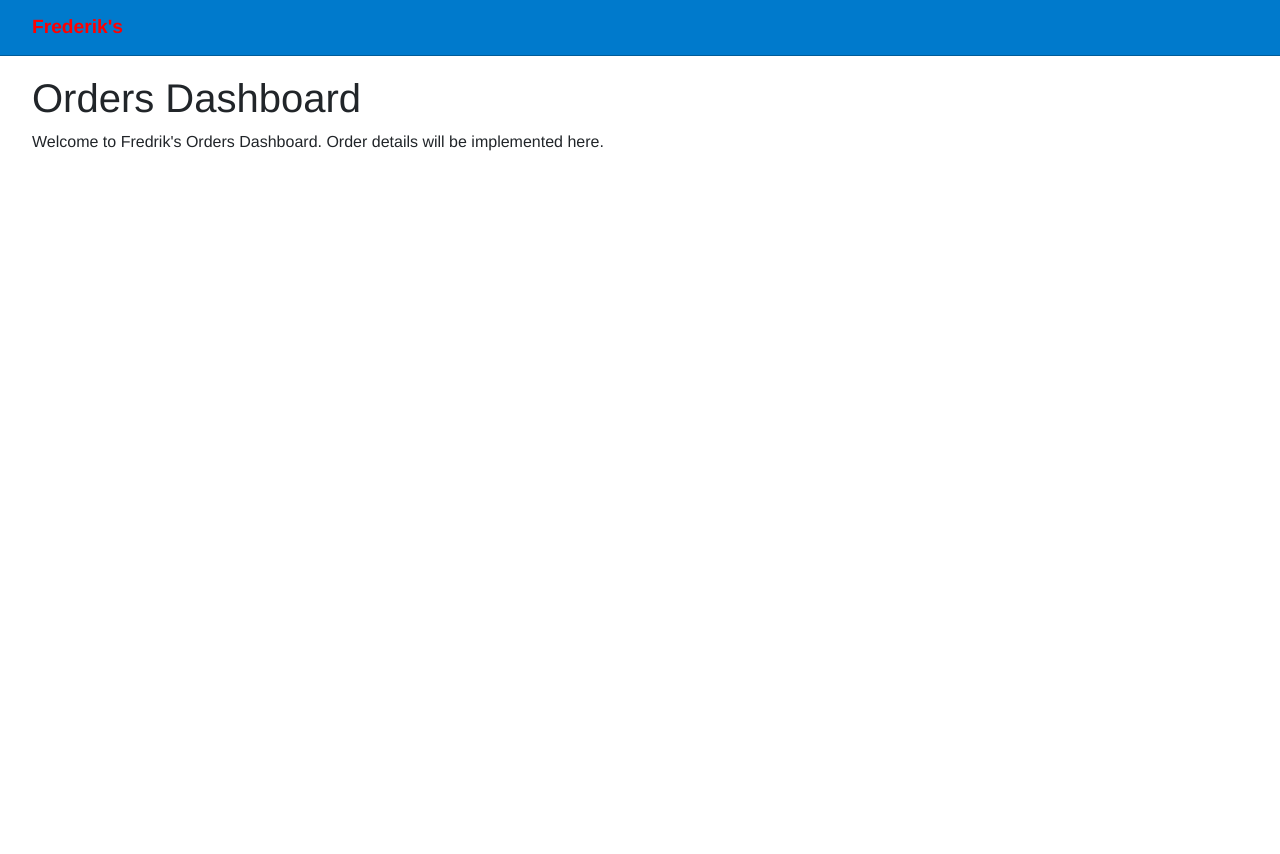
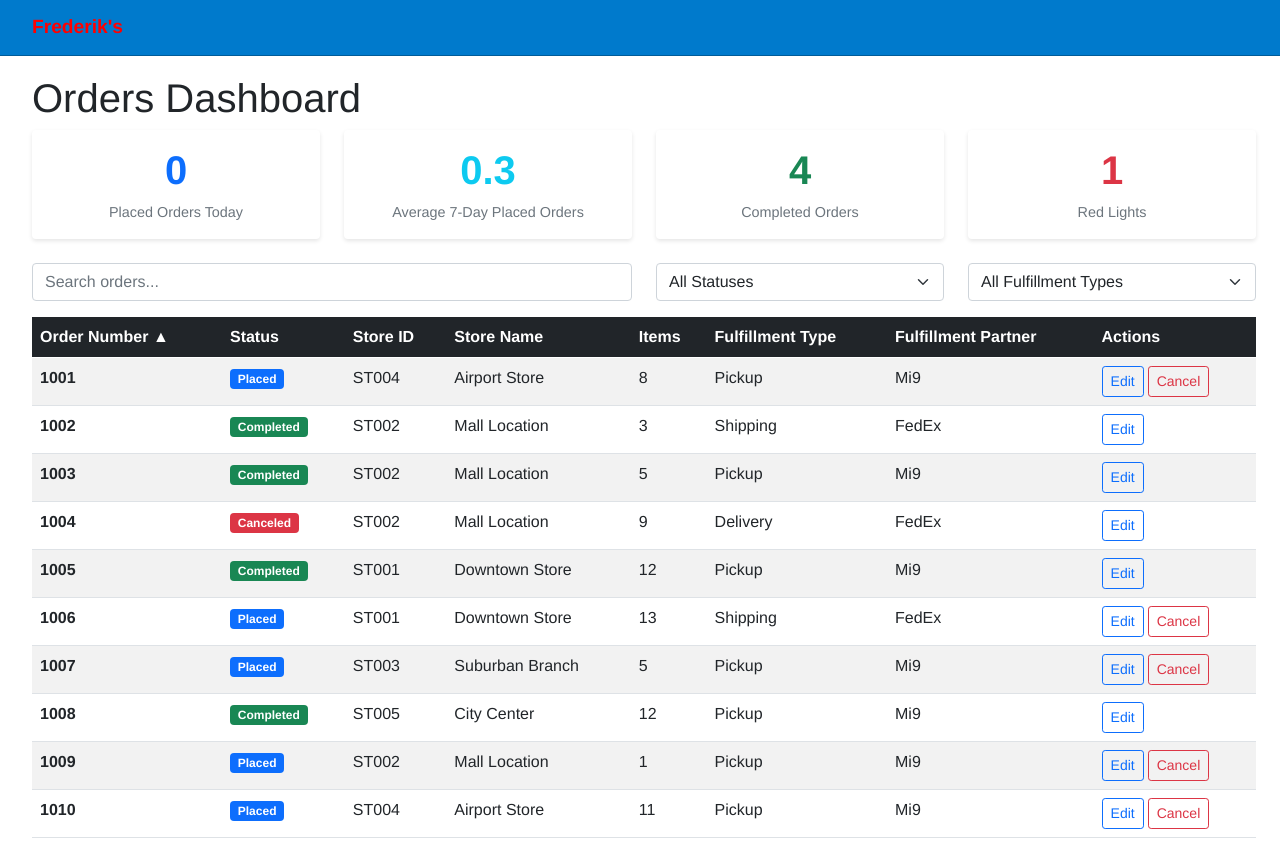
Before and after one commit to ShannyMan/orders-dashboard, an ASP.NET Core app: page / in a window 1280 px wide. Before the commit the page ends 151 px from the top, so only its background shows below. Run offline with ASP.NET Core 8, Linux system fonts and the light colour scheme; style sheets or scripts are compiled from the project's sources.

Commit message:
Complete orders dashboard implementation with metrics and grid
Co-authored-by: ShannyMan <29736122+ShannyMan@users.noreply.github.com>

```diff
--- /dev/null
+++ b/src/OrdersDashboard.Web/Components/DashboardMetricsComponent.razor
@@ -0,0 +1,40 @@
+@using OrdersDashboard.Web.Models
+
+<div class="row mb-4">
+    <div class="col-md-3">
+        <div class="card text-center metric-card">
+            <div class="card-body">
+                <h3 class="text-primary">@Metrics.PlacedOrdersToday</h3>
+                <p class="card-text">Placed Orders Today</p>
+            </div>
+        </div>
+    </div>
+    <div class="col-md-3">
+        <div class="card text-center metric-card">
+            <div class="card-body">
+                <h3 class="text-info">@Metrics.Average7DayPlacedOrders</h3>
+                <p class="card-text">Average 7-Day Placed Orders</p>
+            </div>
+        </div>
+    </div>
+    <div class="col-md-3">
+        <div class="card text-center metric-card">
+            <div class="card-body">
+                <h3 class="text-success">@Metrics.CompletedOrders</h3>
+                <p class="card-text">Completed Orders</p>
+            </div>
+        </div>
+    </div>
+    <div class="col-md-3">
+        <div class="card text-center metric-card">
+            <div class="card-body">
+                <h3 class="text-danger">@Metrics.RedLights</h3>
+                <p class="card-text">Red Lights</p>
+            </div>
+        </div>
+    </div>
+</div>
+
+@code {
+    [Parameter] public DashboardMetrics Metrics { get; set; } = new();
+}
--- /dev/null
+++ b/src/OrdersDashboard.Web/Components/OrdersGrid.razor
@@ -0,0 +1,190 @@
+@using OrdersDashboard.Web.Models
+
+<div class="row mb-3">
+    <div class="col-md-6">
+        <input type="text" class="form-control" placeholder="Search orders..." @bind="searchTerm" @oninput="FilterOrders" />
+    </div>
+    <div class="col-md-3">
+        <select class="form-select" @bind="statusFilter" @bind:after="FilterOrders">
+            <option value="">All Statuses</option>
+            <option value="Placed">Placed</option>
+            <option value="Fulfillment">Fulfillment</option>
+            <option value="Completed">Completed</option>
+            <option value="Canceled">Canceled</option>
+        </select>
+    </div>
+    <div class="col-md-3">
+        <select class="form-select" @bind="fulfillmentFilter" @bind:after="FilterOrders">
+            <option value="">All Fulfillment Types</option>
+            <option value="Pickup">Pickup</option>
+            <option value="Delivery">Delivery</option>
+            <option value="Shipping">Shipping</option>
+        </select>
+    </div>
+</div>
+
+<div class="table-responsive">
+    <table class="table table-striped table-hover">
+        <thead class="table-dark">
+            <tr>
+                <th style="cursor: pointer;" @onclick="() => SortBy(nameof(Order.OrderNumber))">
+                    Order Number @GetSortIcon(nameof(Order.OrderNumber))
+                </th>
+                <th style="cursor: pointer;" @onclick="() => SortBy(nameof(Order.Status))">
+                    Status @GetSortIcon(nameof(Order.Status))
+                </th>
+                <th style="cursor: pointer;" @onclick="() => SortBy(nameof(Order.StoreId))">
+                    Store ID @GetSortIcon(nameof(Order.StoreId))
+                </th>
+                <th style="cursor: pointer;" @onclick="() => SortBy(nameof(Order.StoreName))">
+                    Store Name @GetSortIcon(nameof(Order.StoreName))
+                </th>
+                <th style="cursor: pointer;" @onclick="() => SortBy(nameof(Order.NumberOfItems))">
+                    Items @GetSortIcon(nameof(Order.NumberOfItems))
+                </th>
+                <th style="cursor: pointer;" @onclick="() => SortBy(nameof(Order.FulfillmentType))">
+                    Fulfillment Type @GetSortIcon(nameof(Order.FulfillmentType))
+                </th>
+                <th>Fulfillment Partner</th>
+                <th>Actions</th>
+            </tr>
+        </thead>
+        <tbody>
+            @foreach (var order in filteredOrders)
+            {
+                <tr>
+                    <td><strong>@order.OrderNumber</strong></td>
+                    <td>
+                        <span class="badge @GetStatusBadgeClass(order.Status)">
+                            @order.Status
+                        </span>
+                    </td>
+                    <td>@order.StoreId</td>
+                    <td>@order.StoreName</td>
+                    <td>@order.NumberOfItems</td>
+                    <td>@order.FulfillmentType</td>
+                    <td>@order.FulfillmentPartner</td>
+                    <td>
+                        <button class="btn btn-sm btn-outline-primary me-1" @onclick="() => EditOrder(order.OrderNumber)">
+                            Edit
+                        </button>
+                        @if (order.Status != OrderStatus.Canceled && order.Status != OrderStatus.Completed)
+                        {
+                            <button class="btn btn-sm btn-outline-danger" @onclick="() => CancelOrder(order.OrderNumber)">
+                                Cancel
+                            </button>
+                        }
+                    </td>
+                </tr>
+            }
+        </tbody>
+    </table>
+</div>
+
+@if (!filteredOrders.Any())
+{
+    <div class="text-center py-4">
+        <p class="text-muted">No orders found matching your criteria.</p>
+    </div>
+}
+
+@code {
+    [Parameter] public IEnumerable<Order> Orders { get; set; } = new List<Order>();
+
+    private List<Order> filteredOrders = new();
+    private string searchTerm = string.Empty;
+    private string statusFilter = string.Empty;
+    private string fulfillmentFilter = string.Empty;
+    private string sortColumn = nameof(Order.OrderNumber);
+    private bool sortAscending = true;
+
+    protected override void OnParametersSet()
+    {
+        FilterOrders();
+    }
+
+    private void FilterOrders()
+    {
+        filteredOrders = Orders.Where(order =>
+            (string.IsNullOrEmpty(searchTerm) ||
+             order.OrderNumber.ToString().Contains(searchTerm, StringComparison.OrdinalIgnoreCase) ||
+             order.StoreName.Contains(searchTerm, StringComparison.OrdinalIgnoreCase) ||
+             order.StoreId.Contains(searchTerm, StringComparison.OrdinalIgnoreCase)) &&
+            (string.IsNullOrEmpty(statusFilter) || order.Status.ToString() == statusFilter) &&
+            (string.IsNullOrEmpty(fulfillmentFilter) || order.FulfillmentType.ToString() == fulfillmentFilter)
+        ).ToList();
+
+        SortOrders();
+        StateHasChanged();
+    }
+
+    private void SortBy(string columnName)
+    {
+        if (sortColumn == columnName)
+        {
+            sortAscending = !sortAscending;
+        }
+        else
+        {
+            sortColumn = columnName;
+            sortAscending = true;
+        }
+        SortOrders();
+    }
+
+    private void SortOrders()
+    {
+        filteredOrders = sortColumn switch
+        {
+            nameof(Order.OrderNumber) => sortAscending
+                ? filteredOrders.OrderBy(o => o.OrderNumber).ToList()
+                : filteredOrders.OrderByDescending(o => o.OrderNumber).ToList(),
+            nameof(Order.Status) => sortAscending
+                ? filteredOrders.OrderBy(o => o.Status).ToList()
+                : filteredOrders.OrderByDescending(o => o.Status).ToList(),
+            nameof(Order.StoreId) => sortAscending
+                ? filteredOrders.OrderBy(o => o.StoreId).ToList()
+                : filteredOrders.OrderByDescending(o => o.StoreId).ToList(),
+            nameof(Order.StoreName) => sortAscending
+                ? filteredOrders.OrderBy(o => o.StoreName).ToList()
+                : filteredOrders.OrderByDescending(o => o.StoreName).ToList(),
+            nameof(Order.NumberOfItems) => sortAscending
+                ? filteredOrders.OrderBy(o => o.NumberOfItems).ToList()
+                : filteredOrders.OrderByDescending(o => o.NumberOfItems).ToList(),
+            nameof(Order.FulfillmentType) => sortAscending
+                ? filteredOrders.OrderBy(o => o.FulfillmentType).ToList()
+                : filteredOrders.OrderByDescending(o => o.FulfillmentType).ToList(),
+            _ => filteredOrders
+        };
+    }
+
+    private string GetSortIcon(string columnName)
+    {
+        if (sortColumn != columnName) return "";
+        return sortAscending ? " ▲" : " ▼";
+    }
+
+    private string GetStatusBadgeClass(OrderStatus status)
+    {
+        return status switch
+        {
+            OrderStatus.Placed => "bg-primary",
+            OrderStatus.Fulfillment => "bg-warning text-dark",
+            OrderStatus.Completed => "bg-success",
+            OrderStatus.Canceled => "bg-danger",
+            _ => "bg-secondary"
+        };
+    }
+
+    private void EditOrder(int orderNumber)
+    {
+        // TODO: Implement edit functionality
+        Console.WriteLine($"Editing order {orderNumber}");
+    }
+
+    private void CancelOrder(int orderNumber)
+    {
+        // TODO: Implement cancel functionality
+        Console.WriteLine($"Canceling order {orderNumber}");
+    }
+}
--- a/src/OrdersDashboard.Web/Components/Pages/Home.razor
+++ b/src/OrdersDashboard.Web/Components/Pages/Home.razor
@@ -1,7 +1,42 @@
 @page "/"
+@using OrdersDashboard.Web.Models
+@using OrdersDashboard.Web.Services
+@inject IOrderService OrderService
 
 <PageTitle>Orders Dashboard</PageTitle>
 
 <h1>Orders Dashboard</h1>
 
-<p>Welcome to Fredrik's Orders Dashboard. Order details will be implemented here.</p>
+@if (isLoading)
+{
+    <div class="text-center py-5">
+        <div class="spinner-border text-primary" role="status">
+            <span class="visually-hidden">Loading...</span>
+        </div>
+        <p class="mt-2">Loading dashboard data...</p>
+    </div>
+}
+else
+{
+    <DashboardMetricsComponent Metrics="@dashboardMetrics" />
+    <OrdersGrid Orders="@orders" />
+}
+
+@code {
+    private DashboardMetrics dashboardMetrics = new();
+    private IEnumerable<Order> orders = new List<Order>();
+    private bool isLoading = true;
+
+    protected override async Task OnInitializedAsync()
+    {
+        try
+        {
+            dashboardMetrics = await OrderService.GetDashboardMetricsAsync();
+            orders = await OrderService.GetOrdersAsync();
+        }
+        finally
+        {
+            isLoading = false;
+        }
+    }
+}
--- a/src/OrdersDashboard.Web/Program.cs
+++ b/src/OrdersDashboard.Web/Program.cs
@@ -1,10 +1,13 @@
 using OrdersDashboard.Web.Components;
+using OrdersDashboard.Web.Services;
 
 var builder = WebApplication.CreateBuilder(args);
 
 // Add services to the container.
 builder.Services.AddRazorComponents()
     .AddInteractiveServerComponents();
+
+builder.Services.AddScoped<IOrderService, OrderService>();
 
 var app = builder.Build();
 
--- a/src/OrdersDashboard.Web/wwwroot/app.css
+++ b/src/OrdersDashboard.Web/wwwroot/app.css
@@ -49,3 +49,36 @@ h1:focus {
 .darker-border-checkbox.form-check-input {
     border-color: #929292;
 }
+
+/* Dashboard specific styles */
+.metric-card {
+    border: none;
+    box-shadow: 0 2px 4px rgba(0,0,0,0.1);
+    transition: transform 0.2s;
+}
+
+.metric-card:hover {
+    transform: translateY(-2px);
+    box-shadow: 0 4px 8px rgba(0,0,0,0.15);
+}
+
+.metric-card h3 {
+    font-size: 2.5rem;
+    font-weight: bold;
+    margin-bottom: 0.5rem;
+}
+
+.metric-card p {
+    margin: 0;
+    font-size: 0.9rem;
+    color: #6c757d;
+}
+
+.table th {
+    border-top: none;
+    font-weight: 600;
+}
+
+.table-hover tbody tr:hover {
+    background-color: rgba(0,0,0,0.04);
+}
```
Also changed, not shown: src/OrdersDashboard.Web/Models/DashboardMetrics.cs (added, +9 -0 lines), src/OrdersDashboard.Web/Models/Order.cs (added, +28 -0 lines), src/OrdersDashboard.Web/Services/OrderService.cs (added, +88 -0 lines).
